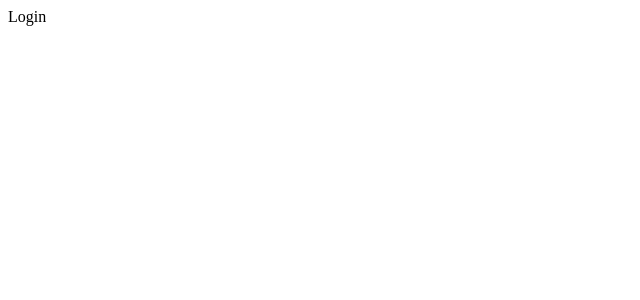
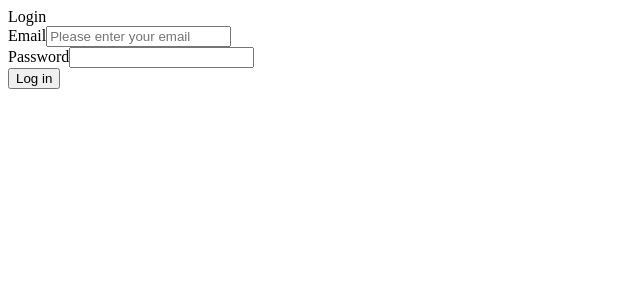
Before and after one commit to andersblom/finance-app-client, a Next.js app: page /login in a window 1280 px wide. Shown: the top 300 px of the page, without its empty margins (0-640 px from the left). Built offline with nearby package versions, Linux system fonts and the light colour scheme.

Commit message:
Absolute imports and Form Input component

```diff
--- /dev/null
+++ b/components/form/Input/Input.tsx
@@ -0,0 +1,22 @@
+import React from 'react';
+
+type Props = {
+    name: string;
+    type?: 'text' | 'password';
+    label?: string;
+    placeholder?: string;
+};
+
+const Input: React.FunctionComponent<Props> = ({
+    name,
+    type = 'text',
+    label = '',
+    placeholder = '',
+}) => (
+    <div>
+        {label && <label htmlFor={name}>{label}</label>}
+        <input type={type} name={name} placeholder={placeholder} />
+    </div>
+);
+
+export default Input;
--- /dev/null
+++ b/next.config.js
@@ -0,0 +1,8 @@
+const path = require ('path');
+
+module.exports = {
+  webpack (config) {
+    config.resolve.alias['components'] = path.join (__dirname, 'components');
+    return config;
+  },
+};
--- a/pages/login/index.tsx
+++ b/pages/login/index.tsx
@@ -1,9 +1,27 @@
 import React from 'react';
 
-const LoginIndex: React.FunctionComponent = () => (
-    <div>
-        <div>Login</div>
-    </div>
-);
+import Input from 'components/form/Input/Input';
+
+const LoginIndex: React.FunctionComponent = () => {
+    const handleSubmit = (e: React.FormEvent) => {
+        e.preventDefault();
+        console.dir(e.target[0].value, e.target[1].value);
+    };
+    return (
+        <div>
+            <div>Login</div>
+            <form onSubmit={handleSubmit}>
+                <Input
+                    name="email"
+                    label="Email"
+                    placeholder="Please enter your email"
+                    type="text"
+                />
+                <Input name="password" label="Password" type="password" />
+                <input type="submit" value="Log in" />
+            </form>
+        </div>
+    );
+};
 
 export default LoginIndex;
--- a/tsconfig.json
+++ b/tsconfig.json
@@ -13,7 +13,11 @@
         "resolveJsonModule": true,
         "isolatedModules": true,
         "allowSyntheticDefaultImports": true,
-        "jsx": "preserve"
+        "jsx": "preserve",
+        "baseUrl": "./",
+        "paths": {
+            "components": ["components/"]
+        }
     },
     "exclude": ["node_modules"],
     "include": ["next-env.d.ts", "**/*.ts", "**/*.tsx"]
```
